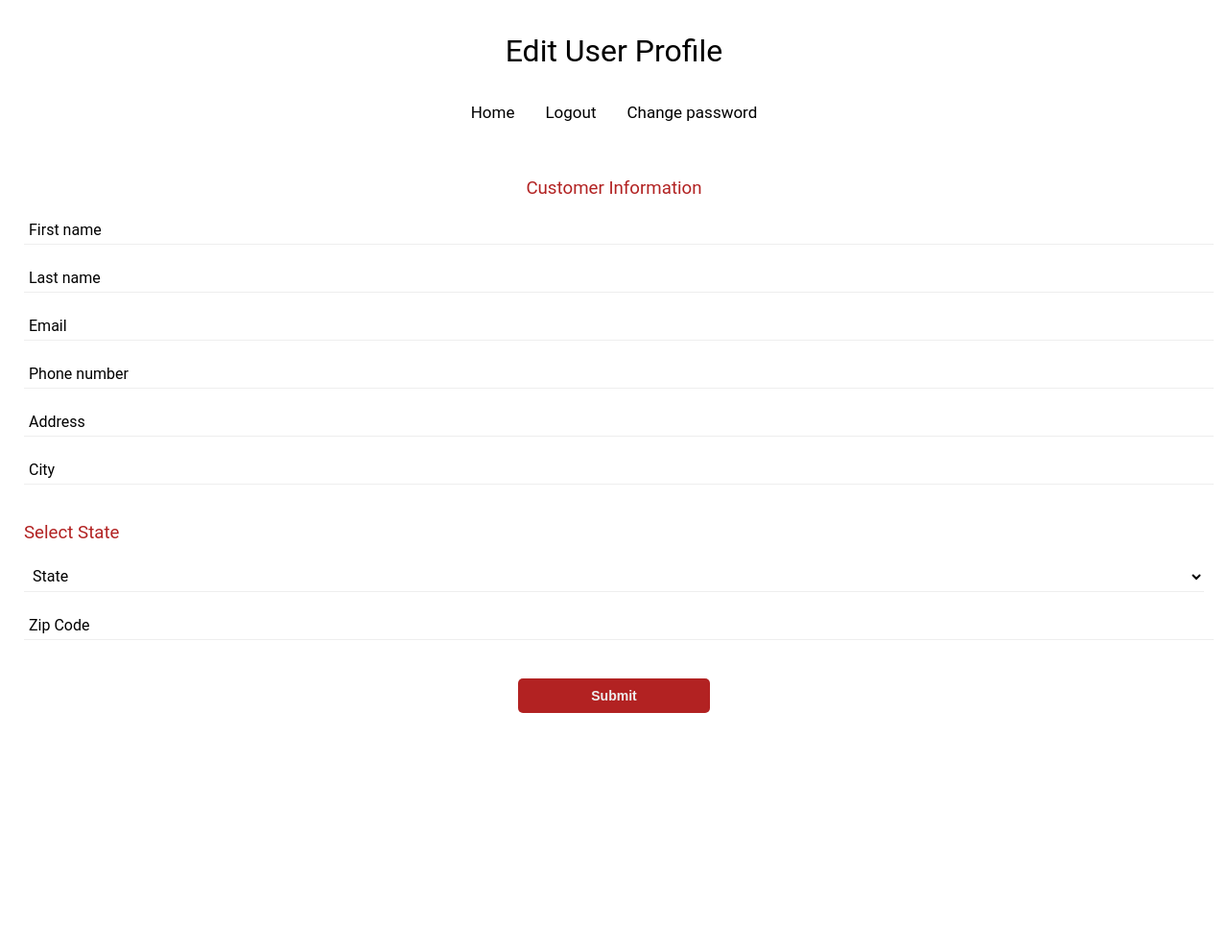
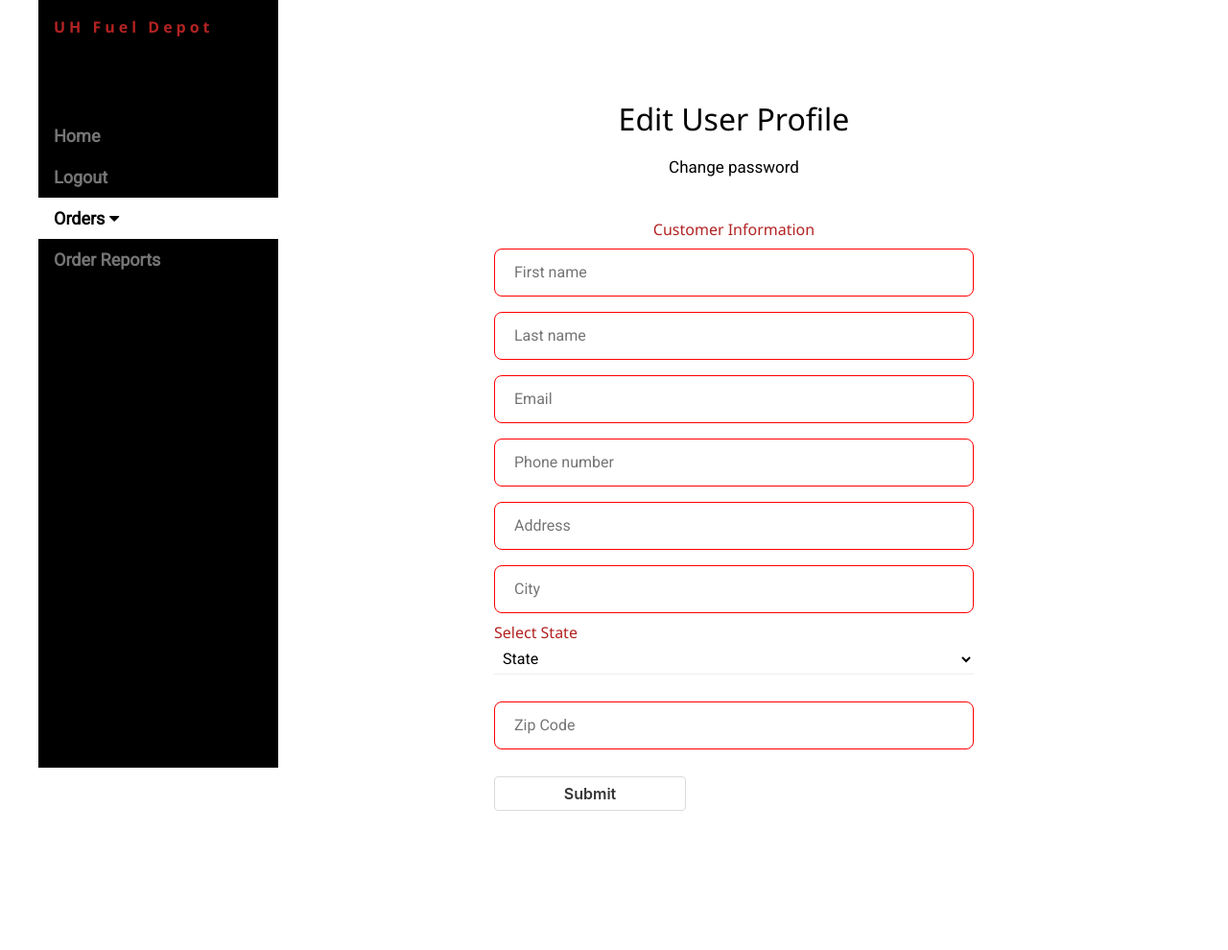
Before and after one commit to hite5/COSC_4353, a Flask app: template application/templates/EditProfile.html in a window 1280 px wide. Shown: the whole page at 96% size. Before the commit the page ends 743 px from the top, so only its background shows below. Run offline with Flask 2, Linux system fonts and the light colour scheme; the template is opened without the code that fills it, so the values that code supplies are empty; a user stored in the database is signed in.

Commit message:
edit profile
added sidebar, fixed form

```diff
--- a/application/templates/EditProfile.html
+++ b/application/templates/EditProfile.html
@@ -2,7 +2,23 @@
 <html>
 <head>
     <title>Profile Management</title>
+    <link rel="stylesheet" href="https://cdnjs.cloudflare.com/ajax/libs/bulma/0.7.2/css/bulma.min.css" />
+    <meta name="viewport" content="width=device-width, initial-scale=1">
+    <link rel="stylesheet" href="https://www.w3schools.com/w3css/4/w3.css" >
+    <link rel="stylesheet" href="https://fonts.googleapis.com/css?family=Roboto" >
+    <link rel="stylesheet" href="https://fonts.googleapis.com/css?family=Montserrat" >
+    <link rel="stylesheet" href="https://cdnjs.cloudflare.com/ajax/libs/font-awesome/4.7.0/css/font-awesome.min.css" >
+    <link rel="stylesheet" href="https://cdnjs.cloudflare.com/ajax/libs/bulma/0.7.2/css/bulma.min.css" />
+    <link rel="stylesheet" href="../static/sidebar.css"/>
     <style>
+
+        .w3-sidebar a {
+           font-family: "Roboto", sans-serif
+        }
+        .w3-main {
+            padding: 100px 200px;
+        }
+
         .topnav a {
             float: left;
             color: #000;
@@ -74,7 +90,7 @@
             border: none;
         }
 
-        .metod {
+        .method {
             display: flex;
         }
 
@@ -118,7 +134,42 @@
     </style>
 
 </head>
-<body>
+<body class="w3-content" style="max-width:1200px">
+  <nav class="w3-sidebar w3-bar-block w3-black w3-collapse w3-top" style="z-index:3;width:250px" id="mySidebar">
+    <div class="w3-container w3-display-container w3-padding-16">
+      <i onclick="w3_close()" class="fa fa-remove w3-hide-large w3-button w3-display-topright"></i>
+      <h3 class="w3-wide"><b>UH Fuel Depot</b></h3>
+    </div>
+    <div class="w3-padding-64 w3-large w3-text-grey" style="font-weight:bold">
+      <a href="{{ url_for('views.index') }}" class="w3-bar-item w3-button">Home</a>
+      {% if current_user.is_authenticated %} <!-- Employees and Supervisors -->
+      <a href="{{ url_for('auth.logout') }}" class="w3-bar-item w3-button">Logout</a>
+      <a onclick="myAccFunc()" href="javascript:void(0)" class="w3-button w3-block w3-white w3-left-align" id="myBtn">
+        Orders <i class="fa fa-caret-down"></i>
+      </a>
+      <div id="demoAcc" class="w3-bar-block w3-hide w3-padding-large w3-medium">
+        <a href="/NewPackage" class="w3-bar-item w3-button">New Order</a>
+        <a href="/packageTracker" class="w3-bar-item w3-button">Track Order</a>
+        <a href="{{ url_for('views.packageUpdateForm') }}" class="w3-bar-item w3-button">Manage Order</a>
+        <a href="/packageSearch" class="w3-bar-item w3-button">Search Order</a>
+      </div>
+<!--      <a href="/customerSearch" class="w3-bar-item w3-button">Search Customer</a>-->
+<!--      <a href="/editCustomerSearch" class="w3-bar-item w3-button">Edit Customer</a>-->
+<!--      <a href="/EditEmployee" class="w3-bar-item w3-button">Edit Account</a>-->
+      <a href="/report" class="w3-bar-item w3-button">Order Reports</a>
+
+      {% endif %}
+      {% if current_user.type == 'supervisor' %} <!-- Supervisors Only -->
+<!--      <a href="/NewEmployeeForm" class="w3-bar-item w3-button">Add New Account</a>-->
+<!--      <a href="/employeeSearch" class="w3-bar-item w3-button">Search Employee</a>-->
+      {% endif %}
+      {% if not current_user.is_authenticated %} <!-- Not Logged In -->
+      <a href="/emp_login" class="w3-bar-item w3-button">Customer Login</a>
+      <a href="/packageTracker" class="w3-bar-item w3-button">Track Order</a>
+      {% endif %}
+    </div>
+  </nav>
+    <div class="w3-main" style="margin-left:250px">
     <div class="main-block">
         {% with messages = get_flashed_messages() %}
         {% if messages %}
@@ -129,12 +180,12 @@
         {% endwith %}
         <h1>Edit User Profile</h1>
         <div class="topnav">
-            <a class = "active "href="{{ url_for('views.index') }}">
-                Home
-            </a>
-            <a href="{{ url_for('auth.logout') }}" >
-                Logout
-            </a>
+<!--            <a class = "active "href="{{ url_for('views.index') }}">-->
+<!--                Home-->
+<!--            </a>-->
+<!--            <a href="{{ url_for('auth.logout') }}" >-->
+<!--                Logout-->
+<!--            </a>-->
             <a href="{{ url_for('views.changePassword') }}" >
                 Change password
             </a>
@@ -223,5 +274,6 @@
             <button href="/" class="button">Submit</button>
         </form>
     </div>
+    </div>
 </body>
 </html>
--- a/application/templates/homePage.html
+++ b/application/templates/homePage.html
@@ -42,7 +42,7 @@
       {% if current_user.is_authenticated %} <!-- Employees and Supervisors -->
       <a href="{{ url_for('auth.logout') }}" class="w3-bar-item w3-button">Logout</a>
       <a onclick="myAccFunc()" href="javascript:void(0)" class="w3-button w3-block w3-white w3-left-align" id="myBtn">
-        Packages <i class="fa fa-caret-down"></i>
+        Orders <i class="fa fa-caret-down"></i>
       </a>
       <div id="demoAcc" class="w3-bar-block w3-hide w3-padding-large w3-medium">
         <a href="/NewPackage" class="w3-bar-item w3-button">New Order</a>
```
